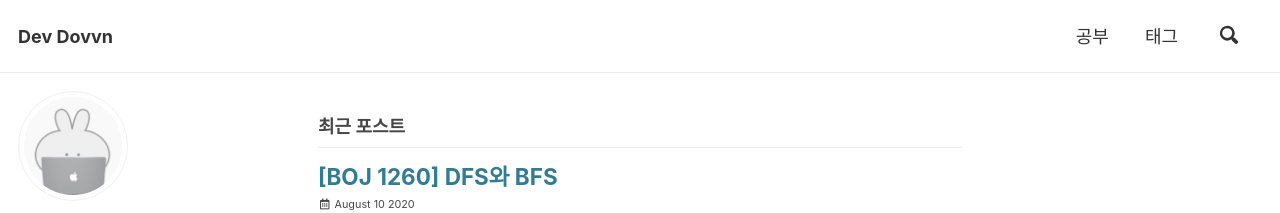
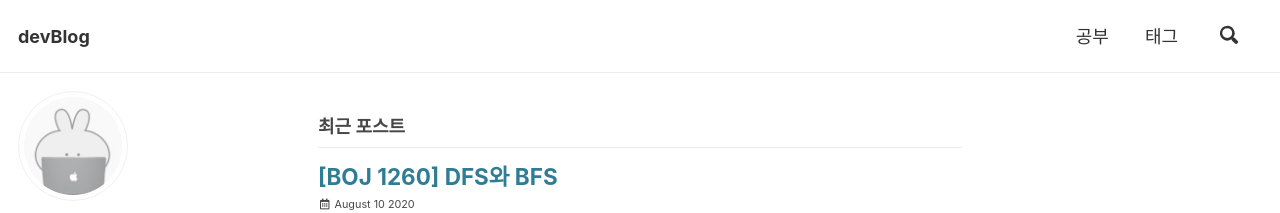
Before and after one commit to dovvn/dovvn.github.io, a Jekyll site: the page built from index.html, in a window 1280 px wide and 1082 px high. Shown: the top 213 px of the window. Built offline with Jekyll 4.4.1, drawn with Linux system fonts in a browser that asks for light colours; cached includes are drawn as plain includes; the list of posts is cut into pages by our own code.

Commit message:
change title

```diff
--- a/_config.yml
+++ b/_config.yml
@@ -16,7 +16,7 @@ minimal_mistakes_skin    : "default" #"contrast" "air", "aqua", "dark", "dirt",
 
 # Site Settings
 locale                   : "ko-KR"
-title                    : "Dev Dovvn"
+title                    : "devBlog"
 title_separator          : "-"
 subtitle                 : # ""
 name                     : "Daun Jeong"
```
